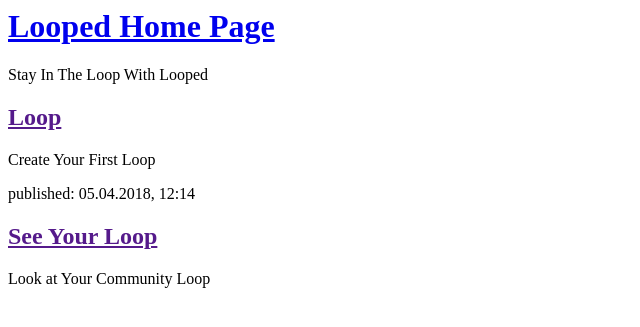
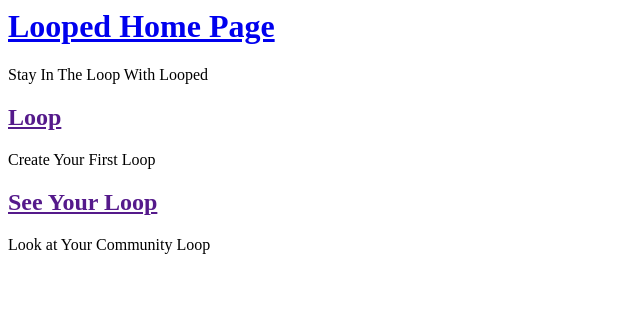
Before and after one commit to AlbertKLH/LOOPED, a Django app: template looped/mysite/blog/templates/blog/post_list.html in a window 1280 px wide. Shown: the top 327 px of the page, without its empty margins (0-640 px from the left). Run offline with Django 3.2, Linux system fonts and the light colour scheme; the template is opened without the code that fills it, so the values that code supplies are empty.

Commit message:
post list

```diff
--- a/looped/mysite/blog/templates/blog/post_list.html
+++ b/looped/mysite/blog/templates/blog/post_list.html
@@ -14,7 +14,6 @@
         </div>
 
         <div>
-            <p>published: 05.04.2018, 12:14</p>
             <h2><a href="">See Your Loop</a></h2>
             <p>Look at Your Community Loop</p>
         </div>
```
